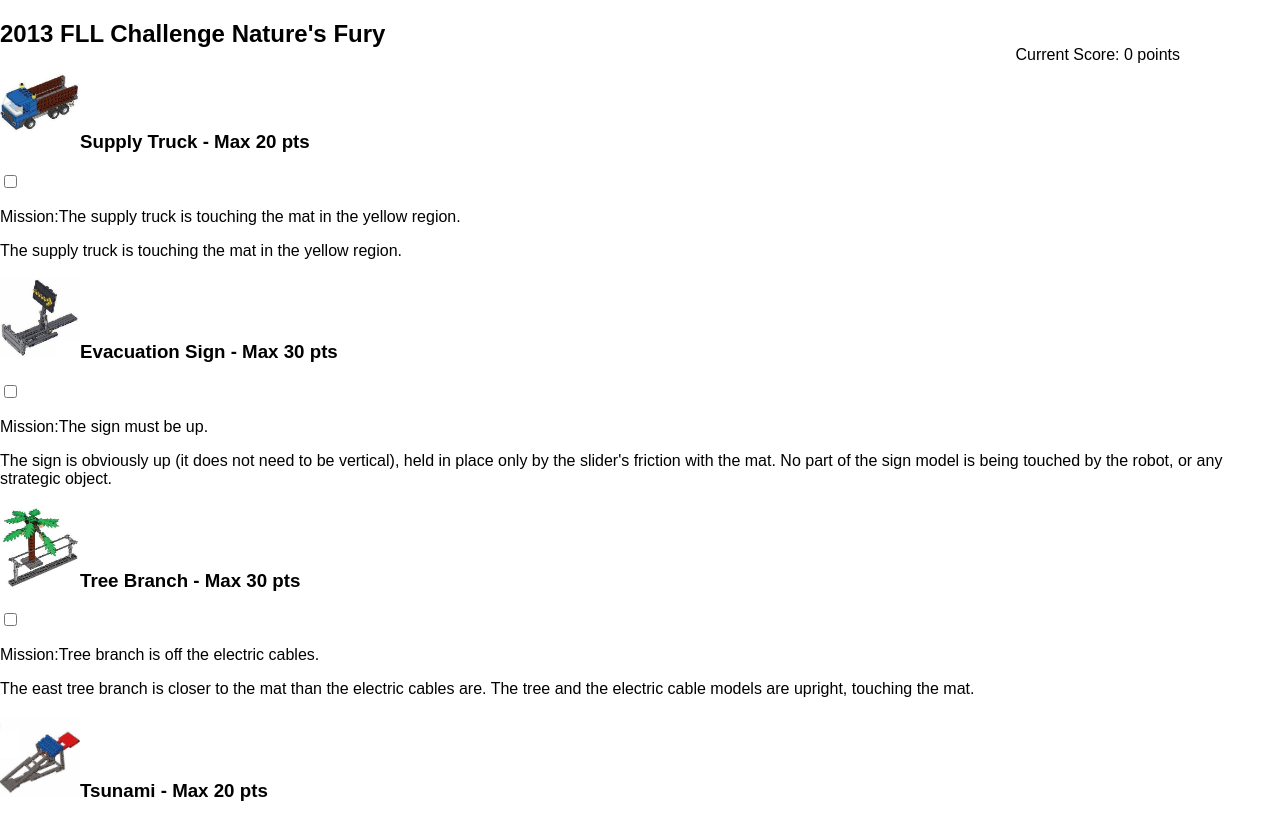
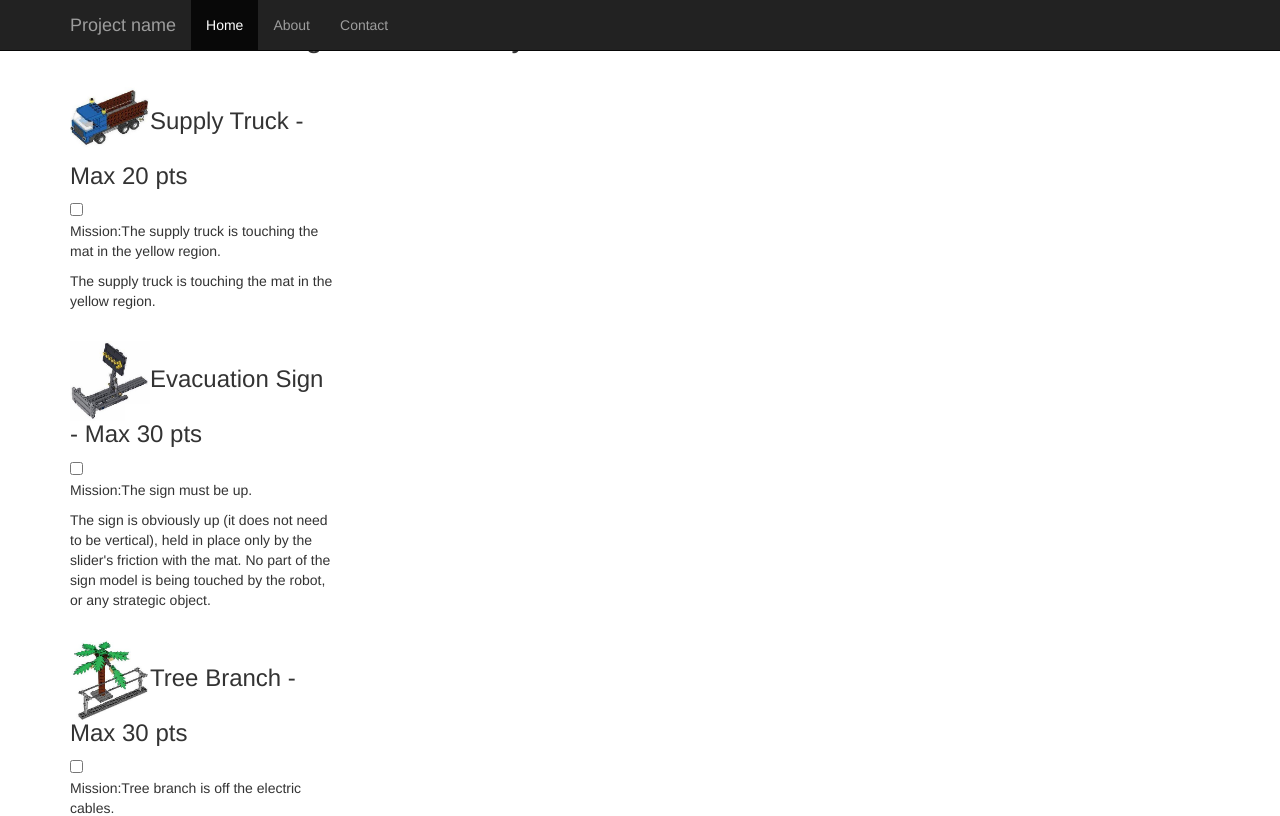
Before and after one commit to mxmoss/FLLCalculator, a React (Create React App) app: page / in a window 1280 px wide. Shown: the top 816 px of the page. Built offline with nearby package versions, Linux system fonts and the light colour scheme.

Commit message:
Add bootstrap
Add bootstrap to the project.
Add a nav bar

```diff
--- a/src/FLL2013Calc.js
+++ b/src/FLL2013Calc.js
@@ -3,6 +3,30 @@
 import React, {Component} from 'react';
 import challenges from './FLL2013Challenge.json';
 
+function NavBar(){
+  return(
+    <nav class="navbar navbar-fixed-top navbar-inverse">
+      <div class="container">
+        <div class="navbar-header">
+          <button type="button" class="navbar-toggle collapsed" data-toggle="collapse" data-target="#navbar" aria-expanded="false" aria-controls="navbar">
+            <span class="sr-only">Toggle navigation</span>
+            <span class="icon-bar"></span>
+            <span class="icon-bar"></span>
+            <span class="icon-bar"></span>
+          </button>
+          <a class="navbar-brand" href="#">Project name</a>
+        </div>
+        <div id="navbar" class="collapse navbar-collapse">
+          <ul class="nav navbar-nav">
+            <li class="active"><a href="#">Home</a></li>
+            <li><a href="#about">About</a></li>
+            <li><a href="#contact">Contact</a></li>
+          </ul>
+        </div>
+      </div>
+    </nav>
+  )
+}
 function ACheckbox(props){
   const {name, id, handleChange} = props;
   return(
@@ -178,6 +202,8 @@
 
   render() {
     return (
+      <div>
+        <NavBar />
         <div className = "container">
           <div className = "row row-offcanvas row-offcanvas-right">
             <div className = "col-xs-12 col-sm-9">
@@ -187,6 +213,7 @@
             </div>
           </div>
         </div>
+      </div>
     )
   }
 }
--- a/src/index.js
+++ b/src/index.js
@@ -4,6 +4,7 @@
 //import App from './App';
 import FLL2013ChallengeCalc from './FLL2013Calc'
 import registerServiceWorker from './registerServiceWorker';
+import bootstrap from '../node_modules/bootstrap/dist/css/bootstrap.min.css';
 
 //ReactDOM.render(<App />, document.getElementById('root'));
 ReactDOM.render(<FLL2013ChallengeCalc />, document.getElementById('root'));
```
Lines whose indentation alone changed are shown as unchanged.
